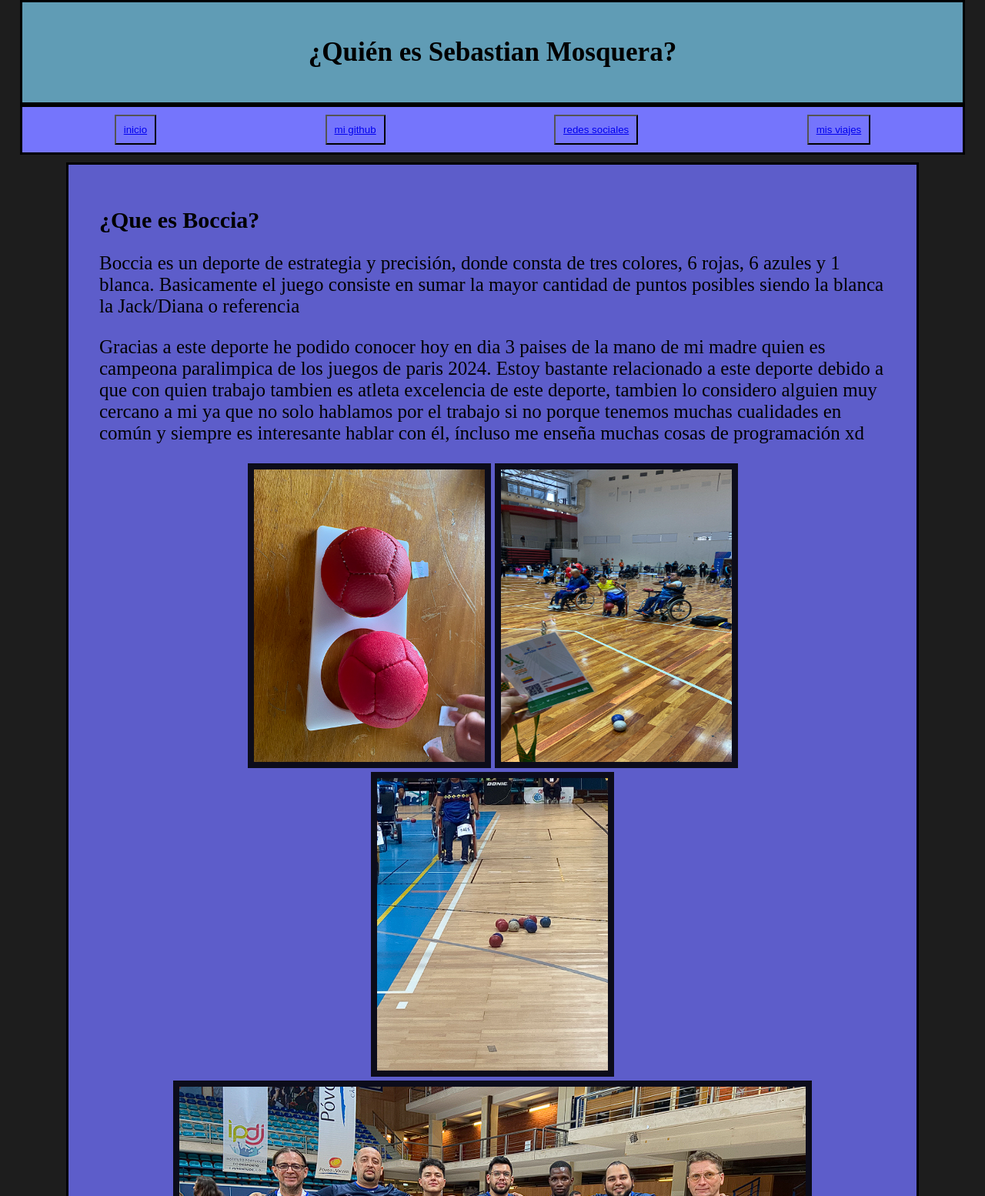
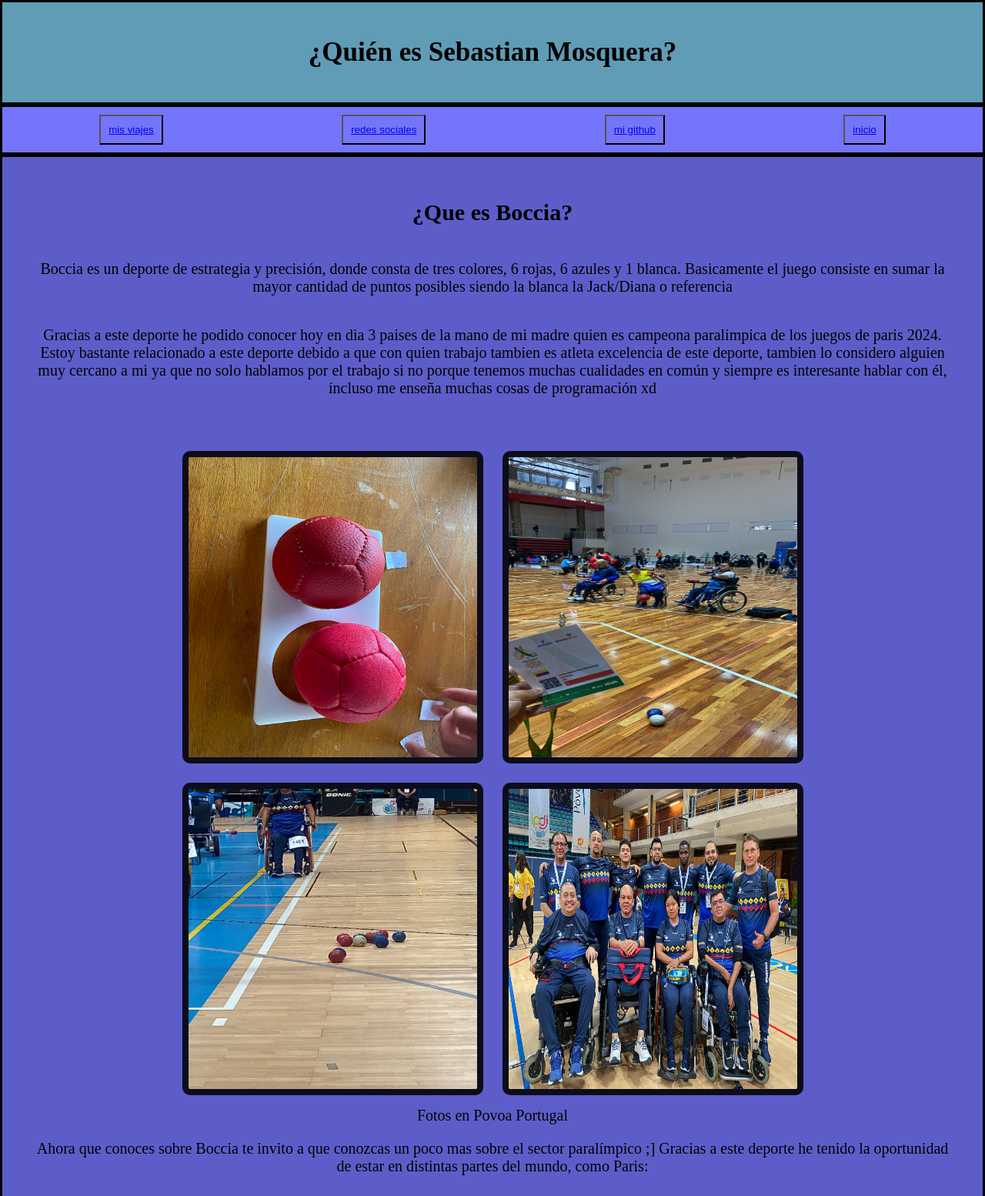
Before and after one commit to juanse07ljc/rep.js-html, a plain HTML site: page proyecto-final-nov/my_travels.html in a window 1280 px wide. Shown: the top 1554 px of the page at 77% size. Drawn offline with Linux system fonts and the light colour scheme; a web font is replaced by a local one.

Commit message:
responsive

```diff
--- a/proyecto-final-nov/my_travels.html
+++ b/proyecto-final-nov/my_travels.html
@@ -1,70 +1,54 @@
 <!DOCTYPE html>
 <html lang="es">
+
 <head>
     <meta charset="UTF-8">
     <meta name="viewport" content="width=device-width, initial-scale=1.0">
     <link rel="stylesheet" href="style.css">
-    <link href="https://fonts.googleapis.com/css2?family=Faculty+Glyphic&family=Karla:ital,wght@0,200..800;1,200..800&family=Lora:ital,wght@0,400..700;1,400..700&display=swap" rel="stylesheet">
-    <title>mis viajes</title>
+    <link
+        href="https://fonts.googleapis.com/css2?family=Faculty+Glyphic&family=Karla:ital,wght@0,200..800;1,200..800&family=Lora:ital,wght@0,400..700;1,400..700&display=swap"
+        rel="stylesheet">
+    <title>Mis viajes</title>
 </head>
+
 <body>
-
-
-
-    <header >
-        <h3 style="text-align: center;">¿Quién es Sebastian Mosquera? </h3>
-
+    <header>
+        <h3>¿Quién es Sebastian Mosquera? </h3>
 
     </header>
-
-
-    <nav id="parte-interactiva"> <!--DIV-->
-
-
+    <nav id="parte-interactiva">
         <!--BOTON INICIO-->
         <button>
             <a href="index.html" id="boton_inicio">inicio</a>
         </button>
-
-
-
         <!--BOTON GITHUB-->
         <button>
             <a href="https://github.com/juanse07ljc" id="github">mi github</a>
         </button>
-
-
-
         <!--BOTON REDES SOCIALES-->
         <button>
             <a href="/social_medias.html" id="boton_redes_sociales">redes sociales</a>
         </button>
-
-
         <!--BOTON MIS VIAJES-->
         <button>
             <a href="/my_travels.html" id="boton_mis_viajes">mis viajes</button> </a>
-
         </button>
     </nav>
-
-
-
     <section id="contenido">
         <h1>¿Que es Boccia?</h1>
-        <p style="font-size: 25px;">Boccia es un deporte de estrategia y precisión, donde consta de tres colores, 6 rojas, 6
+        <p>Boccia es un deporte de estrategia y precisión, donde consta de tres colores, 6 rojas, 6
             azules y 1 blanca.
             Basicamente el juego consiste en sumar la mayor cantidad de puntos posibles siendo la blanca la Jack/Diana o
             referencia
         </p>
-        <p style="font-size: 25px;">Gracias a este deporte he podido conocer hoy en dia 3 paises de la mano de mi madre
-            quien es campeona paralimpica de los juegos de paris 2024. Estoy bastante relacionado a este deporte debido a
-            que con quien trabajo tambien es atleta excelencia de este deporte, tambien lo considero alguien muy cercano a
+        <p>Gracias a este deporte he podido conocer hoy en dia 3 paises de la mano de mi madre
+            quien es campeona paralimpica de los juegos de paris 2024. Estoy bastante relacionado a este deporte debido
+            a
+            que con quien trabajo tambien es atleta excelencia de este deporte, tambien lo considero alguien muy cercano
+            a
             mi ya que no solo hablamos por el trabajo si no porque tenemos muchas cualidades en común y siempre es
             interesante hablar con él, íncluso me enseña muchas cosas de programación xd
         <p>
-
-
         <figure id="imagenes">
             <img src="img/boccias.png" alt="Boccia">
             <img src="img/boccia1.png" alt="">
@@ -72,44 +56,30 @@
             <img id="imagen_ancha" src="img/seleccion_colombia_boccia.png" alt="">
             <figcaption>Fotos en Povoa Portugal</figcaption>
         </figure>
-
-
-
-
-        <!--EN VEZ DE NAV FIGURE-->
-
-
-
-        <p style="font-size: 25px;">Ahora que conoces sobre Boccia te invito a que conozcas un poco mas sobre el sector
+        <p>Ahora que conoces sobre Boccia te invito a que conozcas un poco mas sobre el sector
             paralímpico ;]
 
             Gracias a este deporte he tenido la oportunidad de estar en distintas partes del mundo, como Paris:
-            <br>
         </p>
         <figure id="imagenes">
             <img src="img/foto_arca2.png" alt="">
-            <img src="img/foto_arca.JPEG" width="350px" height="">
+            <img src="img/foto_arca.JPEG">
             <img src="img/torre_paris.png" alt="">
             <img src="img/yo_torre.png" alt="">
             <img src="img/cierre_evento_paris.png" alt="">
         </figure>
-
-        <p style="font-size: 25px;">También tuve la oportunidad de estar en Sao Pablo Brasil conociendo el centro
-            paralímpico de concentracion mas grande de latinoámerica, también en Povoa, una ciudad muy linda ubicada en Portugal,
+        <p>También tuve la oportunidad de estar en Sao Pablo Brasil conociendo el centro
+            paralímpico de concentracion mas grande de latinoámerica, también en Povoa, una ciudad muy linda ubicada en
+            Portugal,
             ademas de algunos otros lugares como Oporto etc. </p>
-
         <figure id="imagenes">
             <img src="img/povoa_calles.png" alt="">
-            <img src="img/povoa_escenario.png" alt=""> <br>
+            <img src="img/povoa_escenario.png" alt="">
             <img src="img/oporto_aereopuerto.png" alt="">
             <img src="img/sao_pablo_escenario.png" alt="">
             <img src="img/sao_pablo_villa.png" alt="">
+        </figure>
+        <script src="js.js"></script>
+</body>
 
-        </figure>
-
-
-
-    <script src="js.js"></script>
-    </body>
-
-    </html>
+</html>
--- a/proyecto-final-nov/style.css
+++ b/proyecto-final-nov/style.css
@@ -1,10 +1,10 @@
 body{
     /*background-color:rgba(0, 0, 0, 0.946);*/
-    margin:26px;
-    margin-top: 0px;
+    margin: 0px;
     background-color: rgba(0, 0, 0, 0.888);
     font-family: Faculty Glyphic;
     font-size: 20px;
+    box-sizing: border-box;
 }
 header{
     text-align: justify;
@@ -14,11 +14,12 @@ header{
     display: block;
     background-color: rgb(96, 156, 181);
     padding:10px;
-    margin: 10px 120px;
     position: relative;
     margin: auto;
-
-
+    text-align: center;
+    flex-wrap: wrap; /*CON */
+    margin-bottom: 0px;
+    flex-direction: row-reverse;
 }
 
 nav#parte-interactiva{
@@ -26,16 +27,25 @@ nav#parte-interactiva{
     padding: 10px;
     border: solid;
     display:flex;justify-content: space-around;
+    flex-wrap: wrap; /*CON */
+    margin-bottom: 0px;
+    margin: auto;
+    flex-direction: row-reverse;
 
 }
 section#contenido{
     background-color: rgb(93, 93, 202);
-    margin: 10px 60px;
+    margin: auto;
     font-size: 20px;
     align-items: baseline;
     border: solid;
-    position: relative;
     padding: 30px 40px;
+    display: flex;
+    flex-wrap: wrap; /*CON */
+    margin-bottom: 0px;
+    flex-direction: row-reverse;
+    text-align: center;
+    justify-content: center;
 }
 footer{
     position: relative;
@@ -43,9 +53,6 @@ footer{
     height: 100%;
     width: 100%;
 }
-
-
-
 
 /* BOTONES*/
 button{
@@ -57,24 +64,22 @@ button{
 }
 /*SECCION DE LAS IMAGENES */
 figure#imagenes{
-    text-align: center;
-    direction: ltr;
-    display: block;
+    margin: auto;
 }
 img{
-    margin: auto;
+    margin: 10px;
     width: 300px;
     height: 380px;
     border: solid 8px rgba(0, 0, 0, 0.869);
-}
-img#imagen_ancha{
-    width: max-content;
-    height: max-content;
+    min-width: 375px;
+    border-radius: 10px;
+    min-height: 390px;
 }
 
-
-
-
+/*img#imagen_ancha{
+    width: max-content;
+    border-radius: 10px;
+}*/
 
 /* AQUI IRA MODIFICACIONES DE SOCIAL MEDIAS*/
 
@@ -84,7 +89,7 @@ a{
 
 /* AQUI IRA MODIFICACIONES DE SOCIAL MEDIAS*/
 .buttons {
-    min-width: 700px;
+    min-width: 375px;
     display: flex;
     justify-content: space-around;}
 
```
Also changed, not shown: proyecto-final-nov/index.html (+26 -46 lines), proyecto-final-nov/js.js (+2 -28 lines), proyecto-final-nov/social_medias.html (+8 -33 lines).
